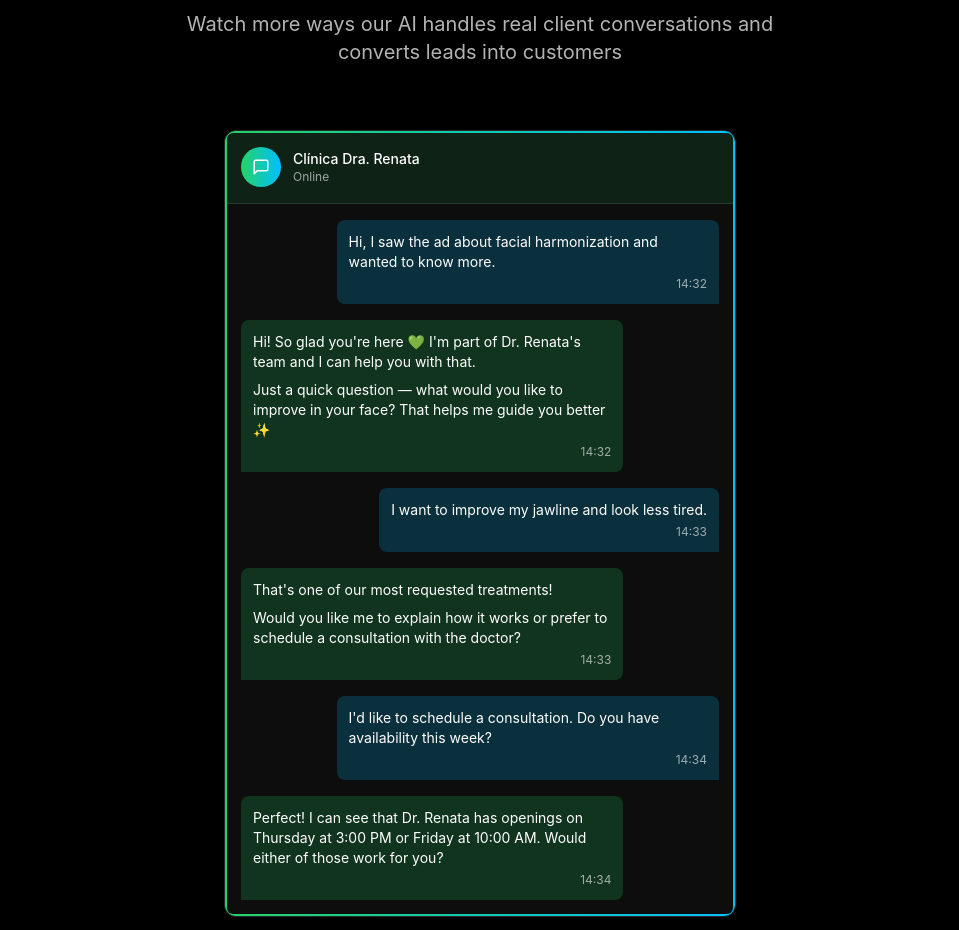
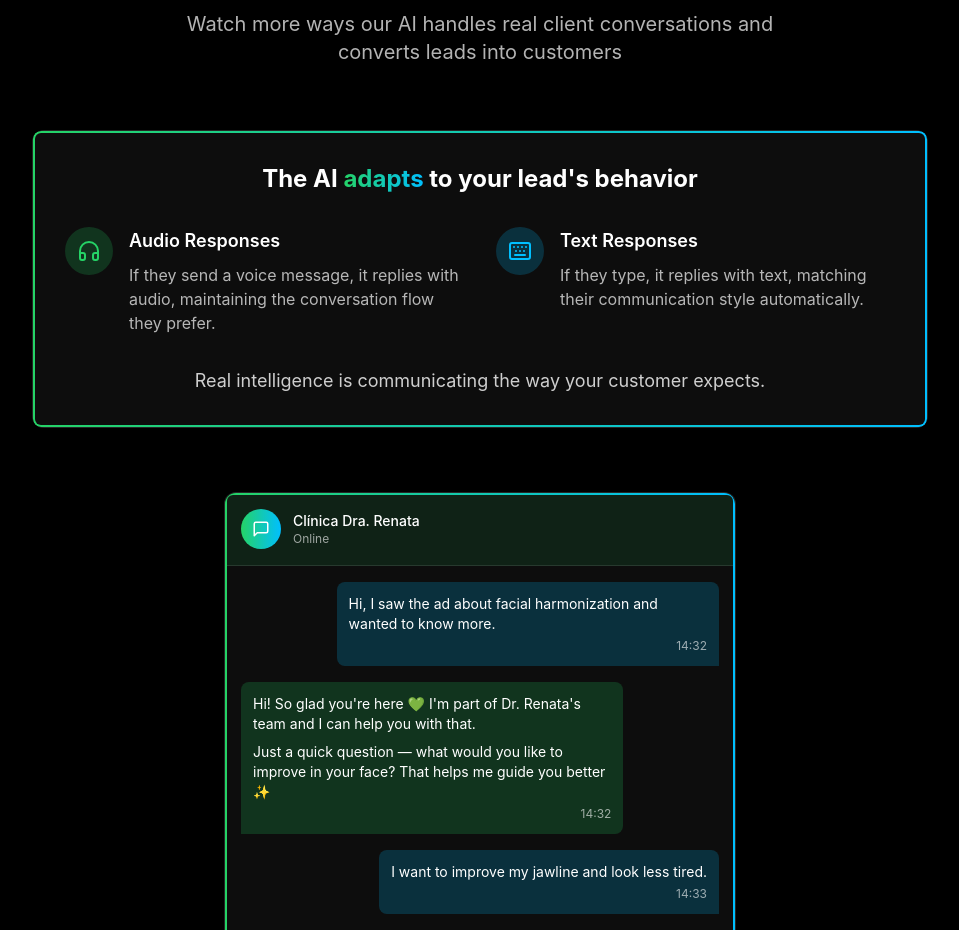
Before and after one commit to Storydigital01/ai-conversion-flow, a React (Vite) app: page / in a window 1280 px wide. Shown: the part 1740-2670 px from the top of the page, without its empty margins (160-1119 px from the left). Built offline with nearby package versions, Linux system fonts and the light colour scheme.

Commit message:
Add AI behavior adaptation section
Implement AI behavior adaptation feature with audio and text replies.

```diff
--- a/src/components/DemoSection.tsx
+++ b/src/components/DemoSection.tsx
@@ -1,6 +1,6 @@
 
 import React from 'react';
-import { MessageSquare } from 'lucide-react';
+import { MessageSquare, Headphones, Keyboard } from 'lucide-react';
 
 const DemoSection = () => {
   // Conversation data for demonstration
@@ -62,6 +62,39 @@ const DemoSection = () => {
           </p>
         </div>
 
+        {/* Adaptive AI Feature Box - Added before the chat demo */}
+        <div className="max-w-4xl mx-auto mb-16 bg-white/5 backdrop-blur-sm border border-white/10 rounded-xl p-6 md:p-8 gradient-border">
+          <h3 className="text-2xl font-bold mb-4 text-center">
+            The AI <span className="gradient-text">adapts</span> to your lead's behavior
+          </h3>
+
+          <div className="grid md:grid-cols-2 gap-8 mt-8">
+            <div className="flex items-start gap-4">
+              <div className="h-12 w-12 rounded-full bg-whatsapp/20 flex items-center justify-center flex-shrink-0">
+                <Headphones size={24} className="text-whatsapp" />
+              </div>
+              <div>
+                <h4 className="text-lg font-semibold mb-2">Audio Responses</h4>
+                <p className="text-white/70">If they send a voice message, it replies with audio, maintaining the conversation flow they prefer.</p>
+              </div>
+            </div>
+
+            <div className="flex items-start gap-4">
+              <div className="h-12 w-12 rounded-full bg-neonBlue/20 flex items-center justify-center flex-shrink-0">
+                <Keyboard size={24} className="text-neonBlue" />
+              </div>
+              <div>
+                <h4 className="text-lg font-semibold mb-2">Text Responses</h4>
+                <p className="text-white/70">If they type, it replies with text, matching their communication style automatically.</p>
+              </div>
+            </div>
+          </div>
+
+          <p className="text-center text-lg mt-8 text-white/80">
+            Real intelligence is communicating the way your customer expects.
+          </p>
+        </div>
+
         <div className="max-w-lg mx-auto bg-white/5 backdrop-blur-sm border border-white/10 rounded-xl overflow-hidden gradient-border">
           {/* WhatsApp header */}
           <div className="bg-whatsapp/10 border-b border-white/10 p-4 flex items-center gap-3">
```
